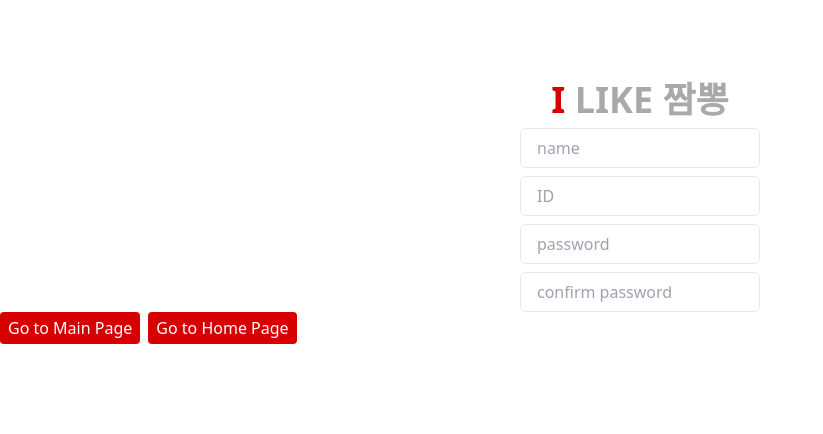
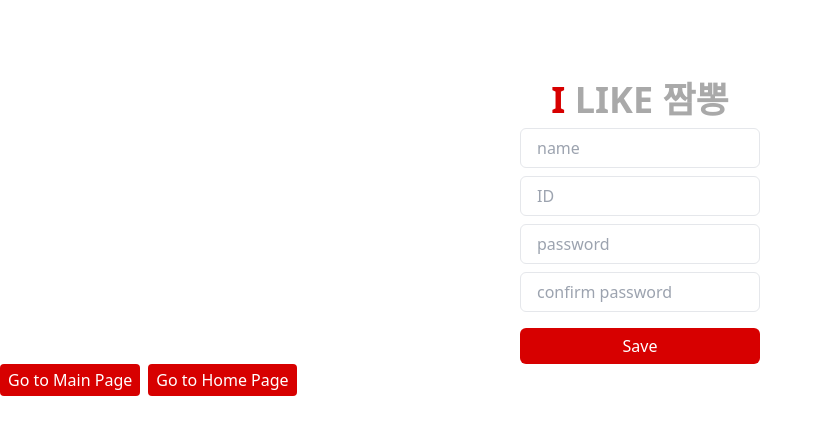
Before and after one commit to yuxincxoi/jjambbong_map, a React app: page /myPage in a window 1280 px wide. Shown: the top 434 px of the page, without its empty margins (0-823 px from the left). Built offline with nearby package versions, Linux system fonts and the light colour scheme; no server answers; the HTML template or start-up script is replaced by a standard one.

Commit message:
button 컴포넌트 추가 및 디자인

```diff
--- a/src/pages/myPage.tsx
+++ b/src/pages/myPage.tsx
@@ -2,6 +2,7 @@ import React from "react";
 import { Link } from "react-router-dom";
 import Title from "../components/Title";
 import Input from "../components/Input";
+import Button from "../components/Button";
 
 export default function MyPage() {
   return (
@@ -11,16 +12,24 @@ export default function MyPage() {
       <Input placeholder="ID" />
       <Input placeholder="password" />
       <Input placeholder="confirm password" />
-      <Link to="/mainPage">
-        <button className="px-2 py-1 bg-main-color text-white rounded mr-2 hover:border-main-color hover:text-main-color hover:bg-white">
-          Go to Main Page
-        </button>
-      </Link>
-      <Link to="/">
-        <button className="px-2 py-1 bg-main-color text-white rounded mr-2 hover:border-main-color hover:text-main-color hover:bg-white">
-          Go to Home Page
-        </button>
-      </Link>
+      <Button
+        buttonName="Save"
+        className="w-60 h-9 mt-4 px-2 py-1 bg-main-color text-white rounded-md hover:border-main-color hover:text-main-color hover:bg-white"
+      />
+      <div className="flex justify-start">
+        <Link to="/mainPage">
+          <Button
+            buttonName="Go to Main Page"
+            className="px-2 py-1 bg-main-color text-white rounded mr-2 hover:border-main-color hover:text-main-color hover:bg-white"
+          />
+        </Link>
+        <Link to="/">
+          <Button
+            buttonName="Go to Home Page"
+            className="px-2 py-1 bg-main-color text-white rounded hover:border-main-color hover:text-main-color hover:bg-white"
+          />
+        </Link>
+      </div>
     </div>
   );
 }
```
